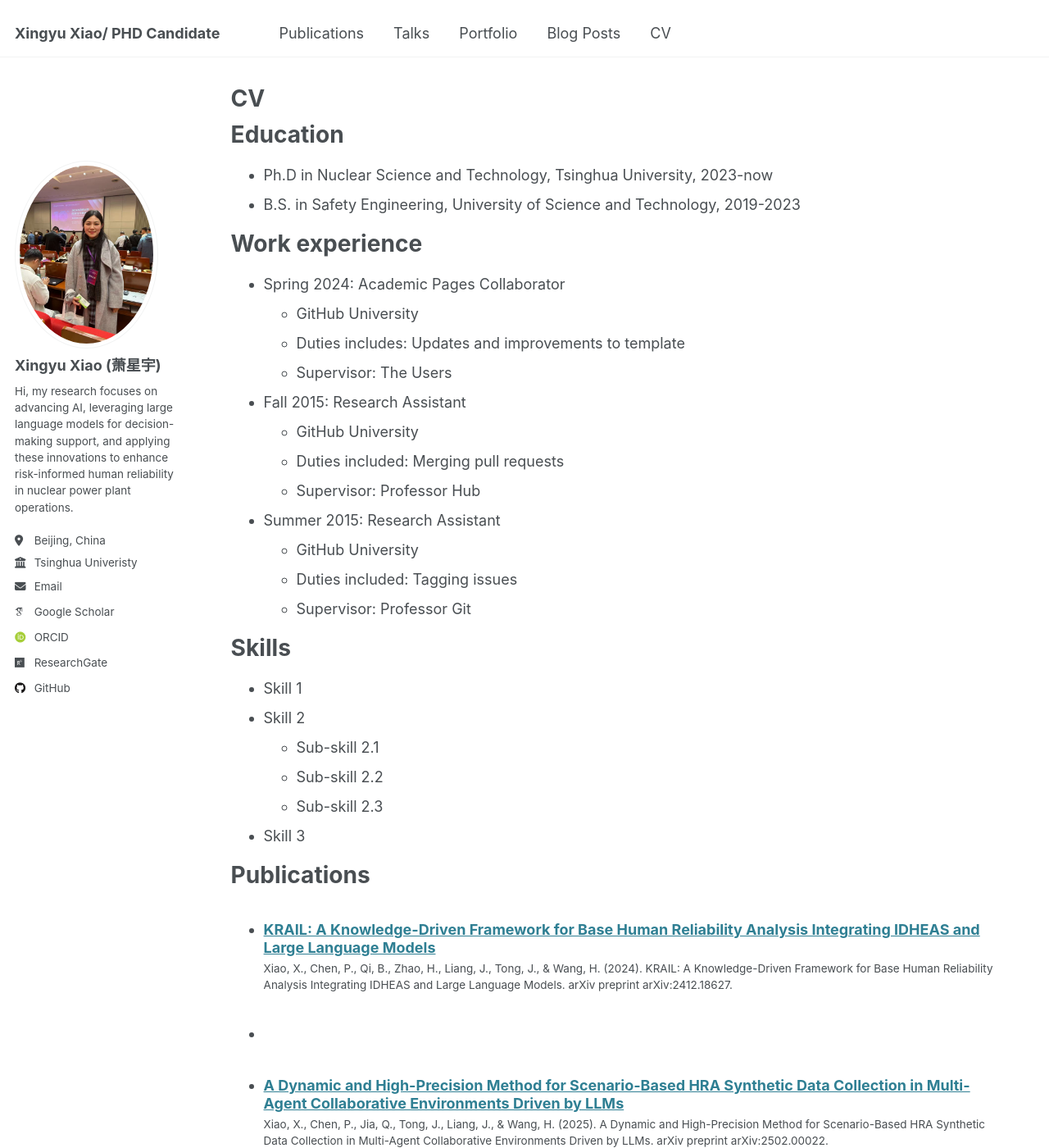
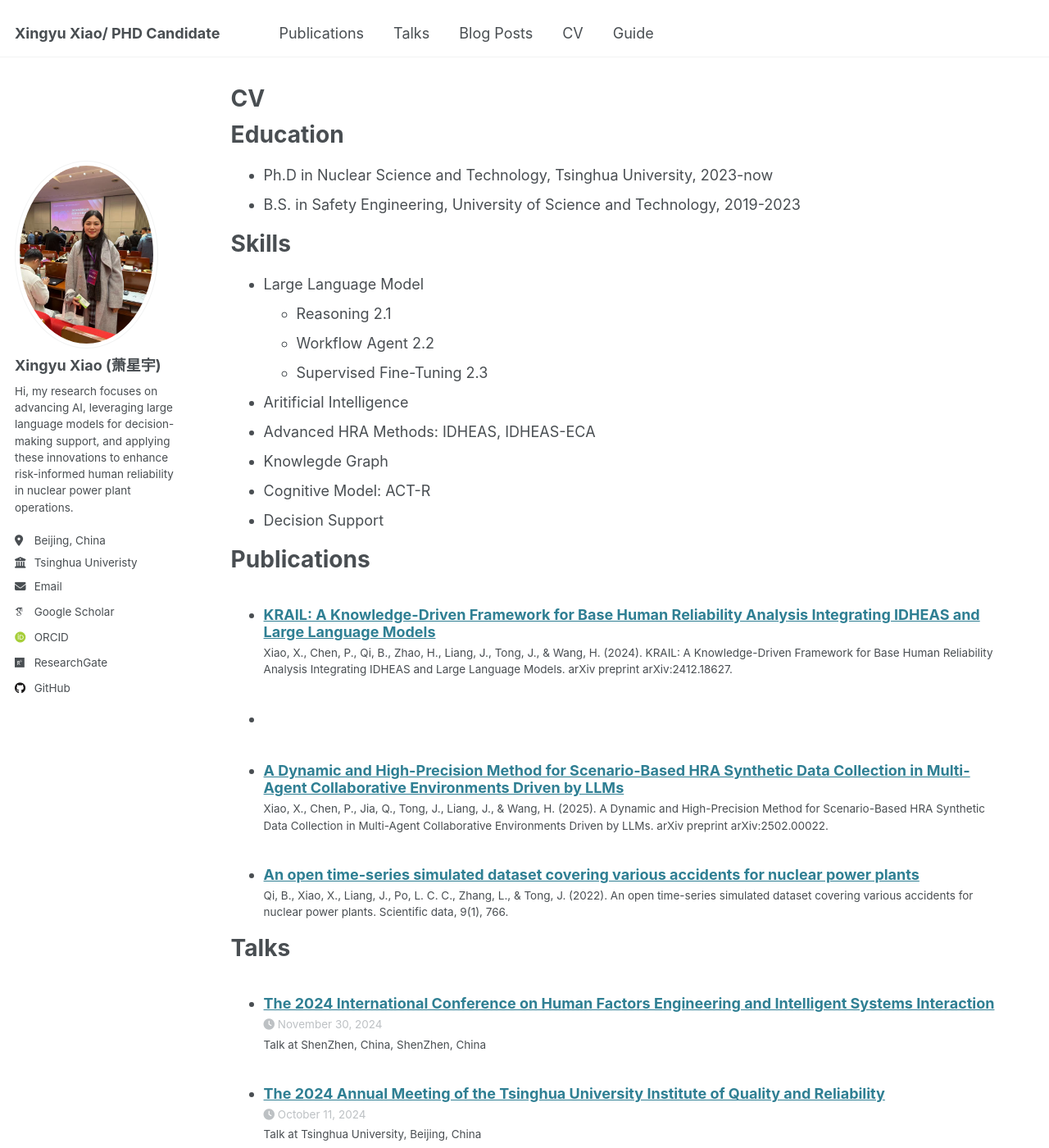
Before and after one commit to Crystalxy123/Crystalxy123.github.io, a Jekyll site: the page built from _pages/cv.md, in a window 1280 px wide and 1400 px high. Shown: the whole window at 82% size. Built offline with Jekyll 4.4.1, drawn with Linux system fonts in a browser that asks for light colours; some web fonts are replaced; some of the changed text lies outside the part shown.

Commit message:
初始提交

```diff
--- a/_pages/cv.md
+++ b/_pages/cv.md
@@ -14,7 +14,7 @@ Education
 * Ph.D in Nuclear Science and Technology, Tsinghua University, 2023-now
 * B.S. in Safety Engineering, University of Science and Technology, 2019-2023
 
-Work experience
+<!-- Work experience
 ======
 * Spring 2024: Academic Pages Collaborator
   * GitHub University
@@ -29,16 +29,20 @@ Work experience
 * Summer 2015: Research Assistant
   * GitHub University
   * Duties included: Tagging issues
-  * Supervisor: Professor Git
+  * Supervisor: Professor Git -->
 
 Skills
 ======
-* Skill 1
-* Skill 2
-  * Sub-skill 2.1
-  * Sub-skill 2.2
-  * Sub-skill 2.3
-* Skill 3
+* Large Language Model
+  * Reasoning 2.1
+  * Workflow Agent 2.2
+  * Supervised Fine-Tuning 2.3
+* Aritificial Intelligence
+* Advanced HRA Methods: IDHEAS, IDHEAS-ECA
+* Knowlegde Graph
+* Cognitive Model: ACT-R
+* Decision Support
+
 
 Publications
 ======
@@ -58,6 +62,6 @@ Teaching
     {% include archive-single-cv.html %}
   {% endfor %}</ul> -->
 
-Service and leadership
+<!-- Service and leadership
 ======
-* Currently signed in to 43 different slack teams
+* Currently signed in to 43 different slack teams -->
--- a/_publications/2015-10-01-paper-title-number-3.md
+++ b/_publications/2015-10-01-paper-title-number-3.md
@@ -1,14 +1,14 @@
 ---
-title: "Paper Title Number 3"
+title: "An open time-series simulated dataset covering various accidents for nuclear power plants"
 collection: publications
 category: manuscripts
-permalink: /publication/2015-10-01-paper-title-number-3
-excerpt: 'This paper is about the number 3. The number 4 is left for future work.'
-date: 2015-10-01
-venue: 'Journal 1'
-slidesurl: 'http://academicpages.github.io/files/slides3.pdf'
-paperurl: 'http://academicpages.github.io/files/paper3.pdf'
-citation: 'Your Name, You. (2015). &quot;Paper Title Number 3.&quot; <i>Journal 1</i>. 1(3).'
+# permalink: /publication/2015-10-01-paper-title-number-3
+# excerpt: 'This paper is about the number 3. The number 4 is left for future work.'
+date: 2022-12-13
+venue: 'Scientific data'
+# slidesurl: 'http://academicpages.github.io/files/slides3.pdf'
+paperurl: 'https://www.nature.com/articles/s41597-022-01879-1'
+citation: 'Qi, B., Xiao, X., Liang, J., Po, L. C. C., Zhang, L., & Tong, J. (2022). An open time-series simulated dataset covering various accidents for nuclear power plants. Scientific data, 9(1), 766.'
 ---
 
 The contents above will be part of a list of publications, if the user clicks the link for the publication than the contents of section will be rendered as a full page, allowing you to provide more information about the paper for the reader. When publications are displayed as a single page, the contents of the above "citation" field will automatically be included below this section in a smaller font.
```
Also changed, not shown: _data/navigation.yml (+4 -4 lines), _publications/2024-02-17-paper-title-number-4.md (+2 -2 lines), _publications/2024-12-20-paper-title-number-2.md (+2 -2 lines), _portfolio/portfolio-1.md (line endings or trailing spaces).
